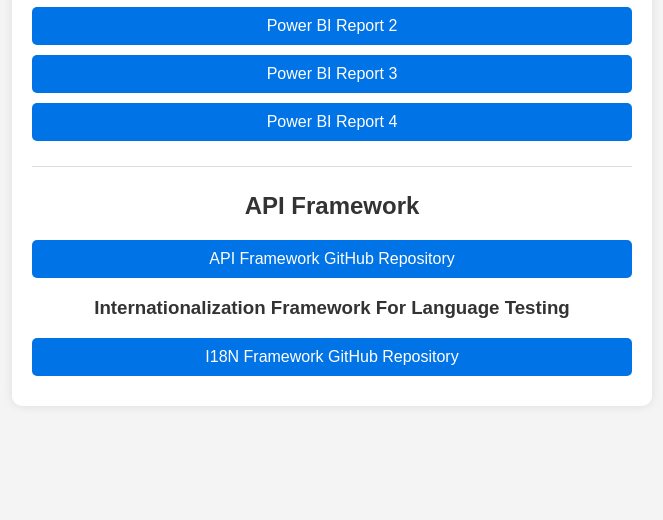
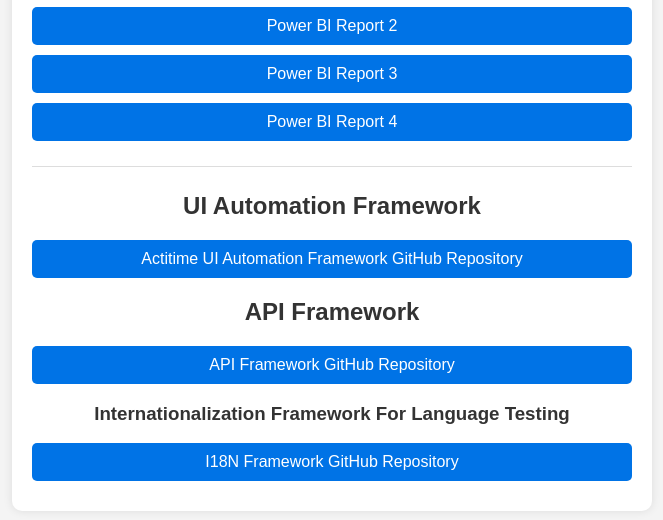
Before and after one commit to BrahmendraJayaraju/All_Work_Links, a plain HTML site: page index.html in a window 1280 px wide. Shown: the part 364-884 px from the top of the page, without its empty margins (308-971 px from the left). Before the commit the page ends 800 px from the top, so only its background shows below. Drawn offline with Linux system fonts and the light colour scheme.

Commit message:
Update index.html

```diff
--- a/index.html
+++ b/index.html
@@ -63,12 +63,22 @@
         <a class="link" href="https://app.powerbi.com/reportEmbed?reportId=11cda388-9c04-4be4-80f5-904a81d3cff4&autoAuth=true&ctid=a698667d-8817-4ad9-a7f2-bb287f867e5f" target="_blank">Power BI Report 4</a>
 
         <hr>
+         <h2>UI Automation Framework</h2>
+<a class="link" href="https://github.com/BrahmendraJayaraju/ActiTime_UI_Framework.git" target="_blank">
+    Actitime UI Automation Framework GitHub Repository
+</a>
 
-        <h2>API Framework</h2>
-        <a class="link" href="https://github.com/BrahmendraJayaraju/Api_Framework.git" target="_blank">API Framework GitHub Repository</a>
 
-        <h3>Internationalization Framework For Language Testing</h3>
-        <a class="link" href="https://github.com/BrahmendraJayaraju/I18N_Test_Framework.git" target="_blank">I18N Framework GitHub Repository</a>
+
+    <h2>API Framework</h2>
+<a class="link" href="https://github.com/BrahmendraJayaraju/Api_Framework.git" target="_blank">
+    API Framework GitHub Repository
+</a>
+
+<h3>Internationalization Framework For Language Testing</h3>
+<a class="link" href="https://github.com/BrahmendraJayaraju/I18N_Test_Framework.git" target="_blank">
+    I18N Framework GitHub Repository
+</a>
     </div>
 </body>
 </html>
```
